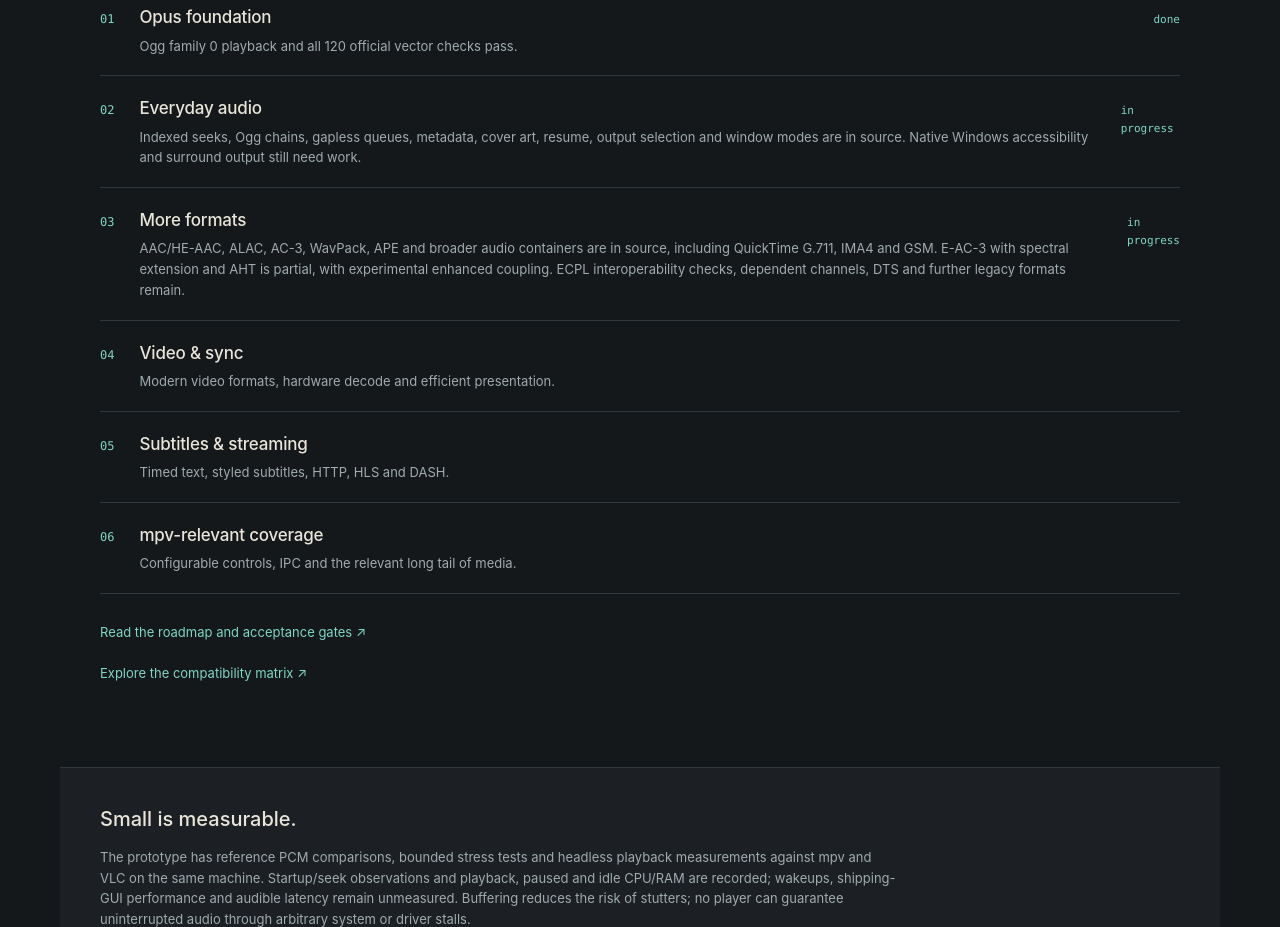
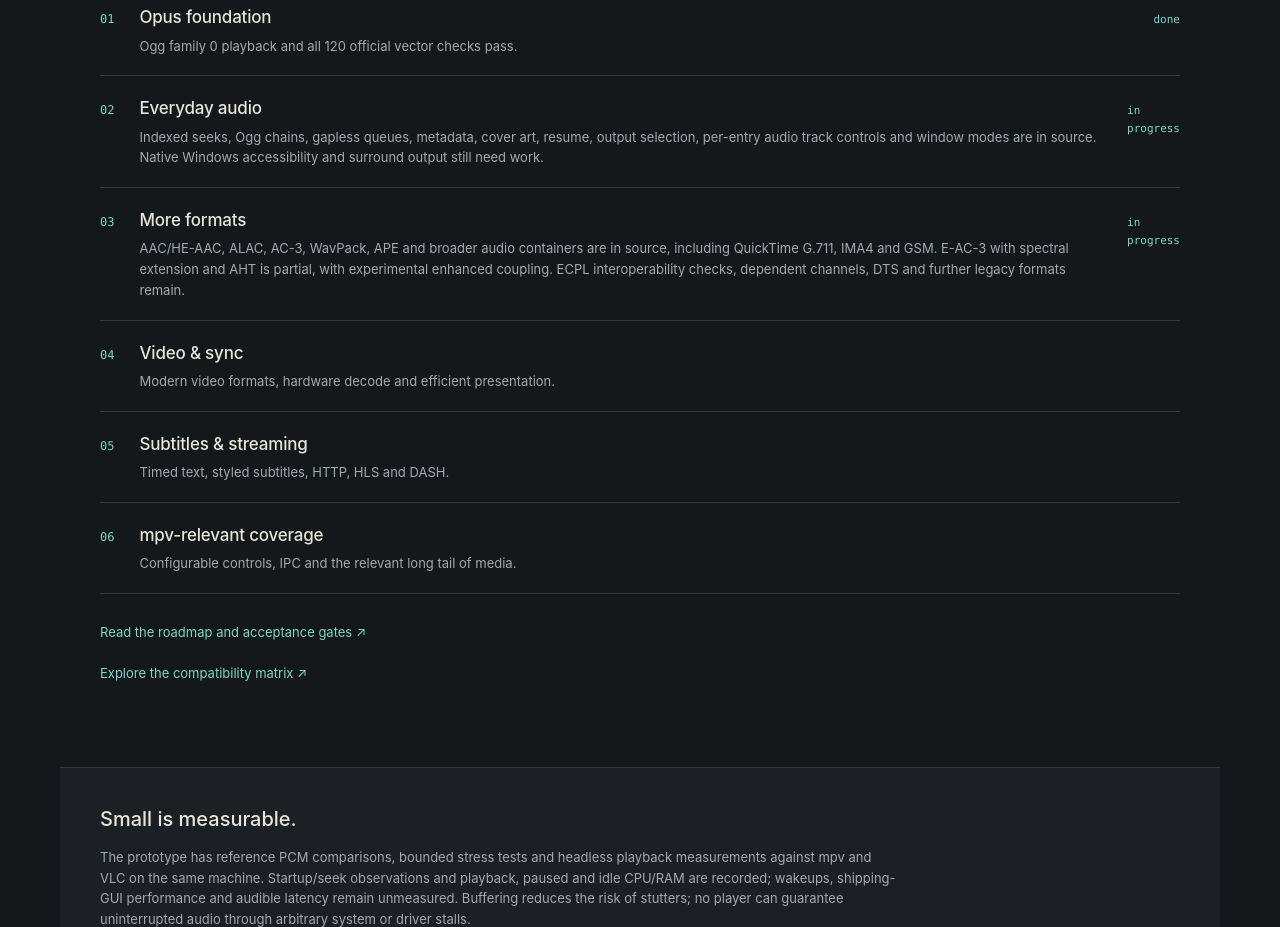
Before and after one commit to levkropp/lamp, a plain HTML site: page index.html in a window 1280 px wide. Shown: the part 2480-3407 px from the top of the page. Drawn offline with Linux system fonts and the light colour scheme.

Commit message:
Add per-entry Windows audio track controls
Publish audio counts and selected ordinals across the six multitrack
containers. Offer Automatic and numbered tracks for the heard queue
entry, validate switches on the worker, preserve paused position, clamp
shorter tracks, and restore the old choice when a track cannot open.

Keep worker launch requests immutable and pair popup commands with their
captured file and list generation. Retain a bounded small catalog beyond
rich metadata eviction. Add native/COFF catalog, menu, handoff, cancellation
and exact queue tests, plus real popup keyboard and player sink regressions.

```diff
--- a/index.html
+++ b/index.html
@@ -54,7 +54,7 @@
       <p class="roadmap-intro">The goal is to support everything relevant that mpv supports: formats, playback, rendering, subtitles, streaming and automation, while keeping the runtime small and measuring every performance claim.</p>
       <ol>
         <li><span>01</span><div><h3>Opus foundation</h3><p>Ogg family 0 playback and all 120 official vector checks pass.</p></div><em>done</em></li>
-        <li><span>02</span><div><h3>Everyday audio</h3><p>Indexed seeks, Ogg chains, gapless queues, metadata, cover art, resume, output selection and window modes are in source. Native Windows accessibility and surround output still need work.</p></div><em>in progress</em></li>
+        <li><span>02</span><div><h3>Everyday audio</h3><p>Indexed seeks, Ogg chains, gapless queues, metadata, cover art, resume, output selection, per-entry audio track controls and window modes are in source. Native Windows accessibility and surround output still need work.</p></div><em>in progress</em></li>
         <li><span>03</span><div><h3>More formats</h3><p>AAC/HE-AAC, ALAC, AC-3, WavPack, APE and broader audio containers are in source, including QuickTime G.711, IMA4 and GSM. E-AC-3 with spectral extension and AHT is partial, with experimental enhanced coupling. ECPL interoperability checks, dependent channels, DTS and further legacy formats remain.</p></div><em>in progress</em></li>
         <li><span>04</span><div><h3>Video &amp; sync</h3><p>Modern video formats, hardware decode and efficient presentation.</p></div></li>
         <li><span>05</span><div><h3>Subtitles &amp; streaming</h3><p>Timed text, styled subtitles, HTTP, HLS and DASH.</p></div></li>
```
